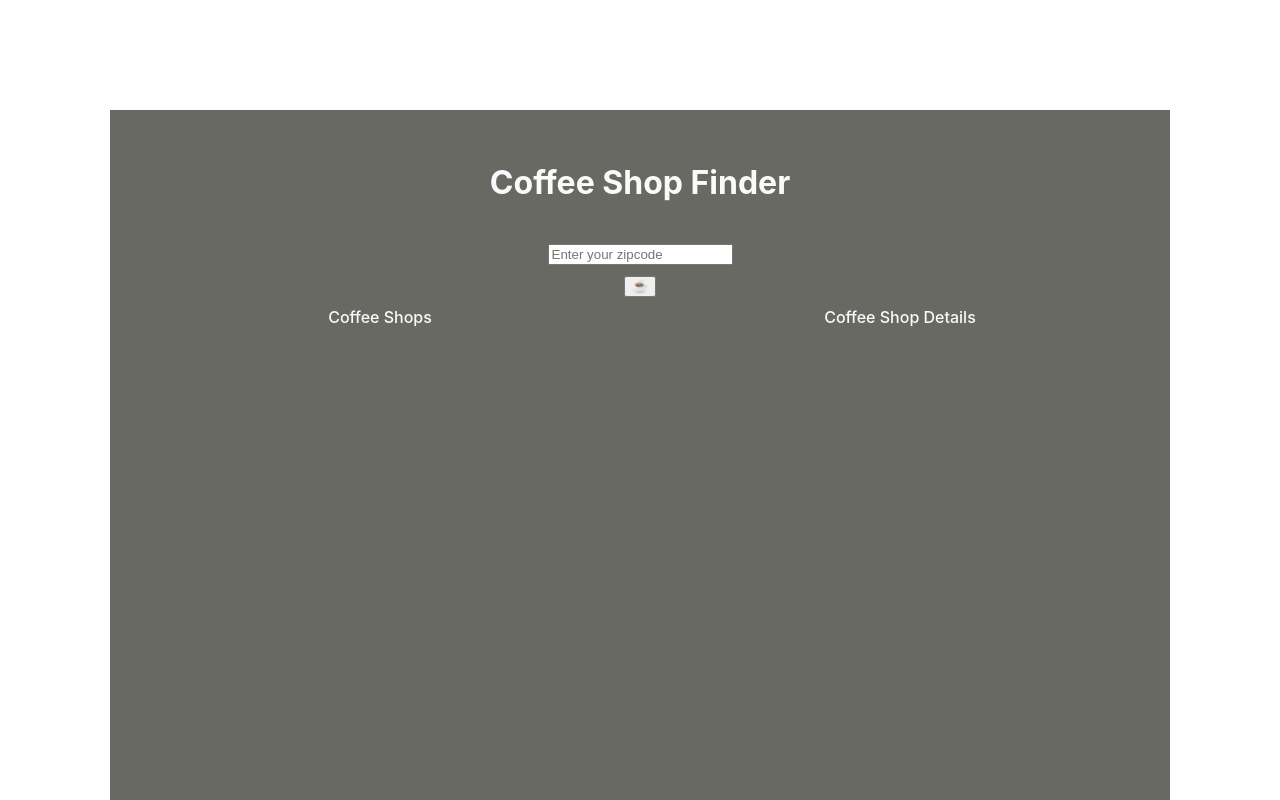
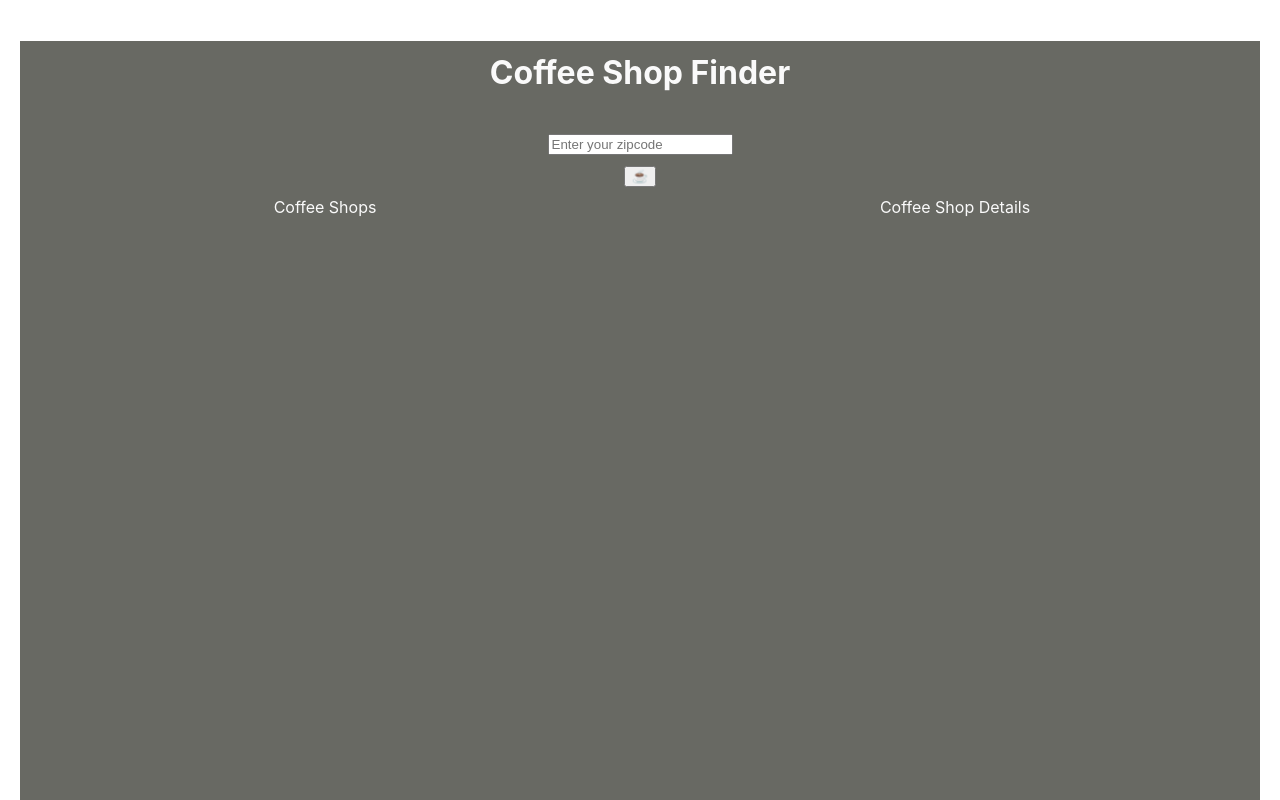
Before and after one commit to krislitman/coffee_shop_finder_fe, a React (Create React App) app: page / in a window 1280 px wide. Shown: the top 800 px of the page. Built offline with nearby package versions, Linux system fonts and the light colour scheme.

Commit message:
Added eslint ignore to multiple lines

```diff
--- a/src/App.css
+++ b/src/App.css
@@ -2,7 +2,6 @@
   text-align: center;
 	min-height: 100vh;
 	background-color: #686963;
-	padding: 20px;
 }
 .layout{
 	display: grid;
@@ -21,7 +20,6 @@
 }
 
 .yelp_search{
-	padding: 20px;
 	margin-left: 400px;
 	margin-right: 400px;
 	border-color: #FAFAFA;
--- a/src/components/zipcodeForm.js
+++ b/src/components/zipcodeForm.js
@@ -1,9 +1,13 @@
-import React from 'react'
+// eslint-disable-next-line
+import React, { useState } from 'react'
 import '../zipcodeForm.css'
 
+// eslint-disable-next-line
+const zipcodeAPI = 'https://www.zipcodeapi.com/rest/{REACT_APP_ZIPCODE_API_KEY}/info.json/{zipcode}/degrees'
+
 class ZipcodeForm extends React.Component {
-  constructor(props) {
-    super(props)
+  constructor() {
+    super()
     this.state = {
       zipcode: '',
     }
@@ -12,17 +16,27 @@ class ZipcodeForm extends React.Component {
   }
 
   handleChange(event) {
-    this.setState({zipcode: event.target.value})
+    this.setState({
+      [event.target.name]: event.target.value
+    })
   }
 
   handleSubmit(event) {
-    alert('Zip code submitted: ' + this.state.zipcode)
+    console.log("Click")
+    this.setState({
+      zipcode: event.target.value
+    })
     event.preventDefault()
   }
 
+  // componentDidMount() {
+  //   fetch(zipcodeAPI)
+  //     .then(response => response.json())
+  // }
+
   render() {
     return (
-        <form onSubmit={this.handleSubmit}>
+        <form>
           <input
             type='text'
             placeholder='Enter your zipcode'
@@ -31,7 +45,7 @@ class ZipcodeForm extends React.Component {
             onChange={this.handleChange}
           /><br></br>
 
-          <button>☕️</button>
+          <button onClick={this.handleSubmit}>☕️</button>
         </form>
     )
   }
--- a/src/index.css
+++ b/src/index.css
@@ -1,8 +1,8 @@
 body {
   line-height: 2;
   display: block;
-  font-weight: 500;
-  padding: 100px;
+  font-weight: 400;
+  padding: 10px;
   margin: 10px;
   font-family: -apple-system, BlinkMacSystemFont, 'Segoe UI', 'Roboto', 'Oxygen',
     'Ubuntu', 'Cantarell', 'Fira Sans', 'Droid Sans', 'Helvetica Neue',
```
